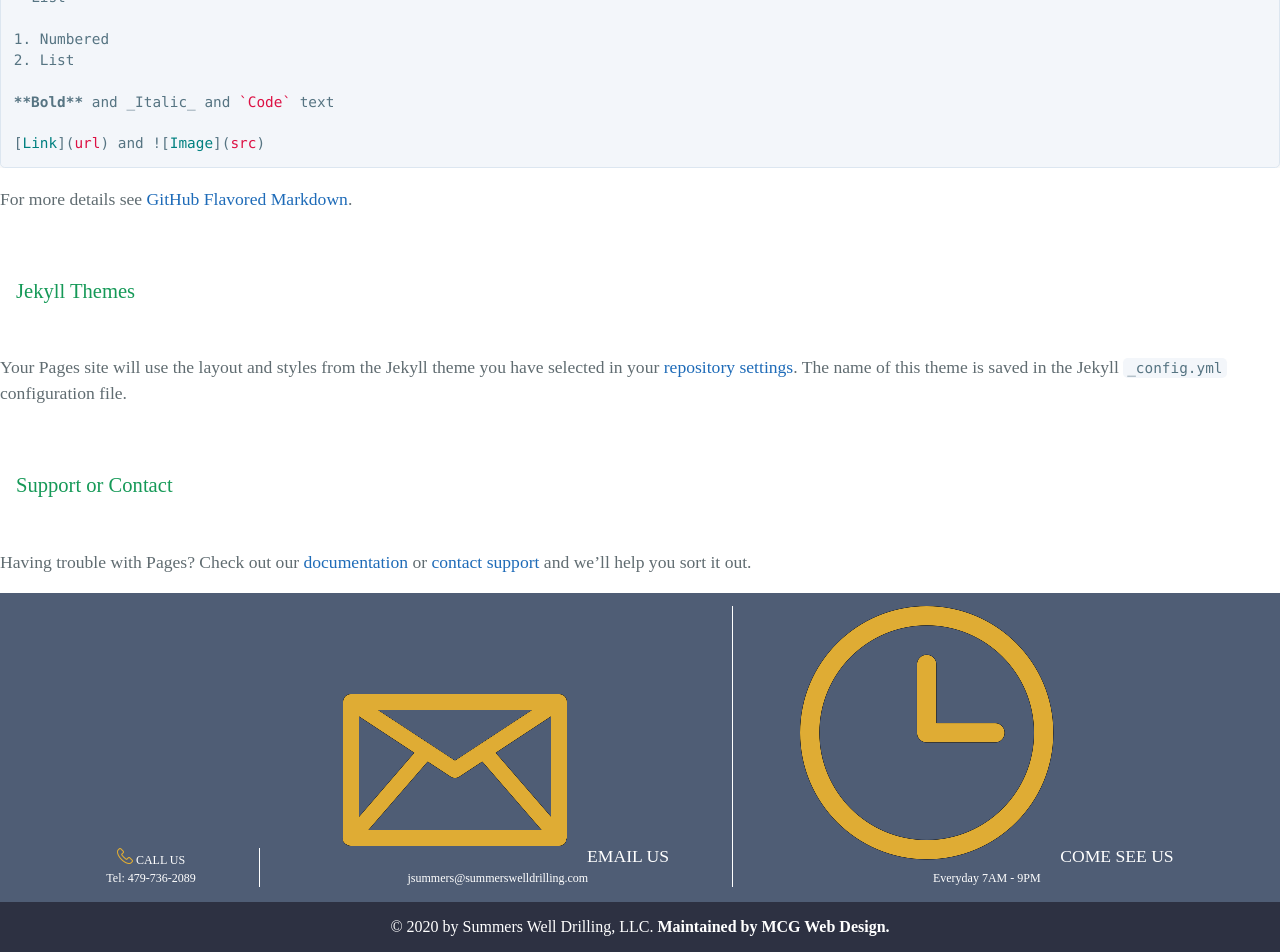
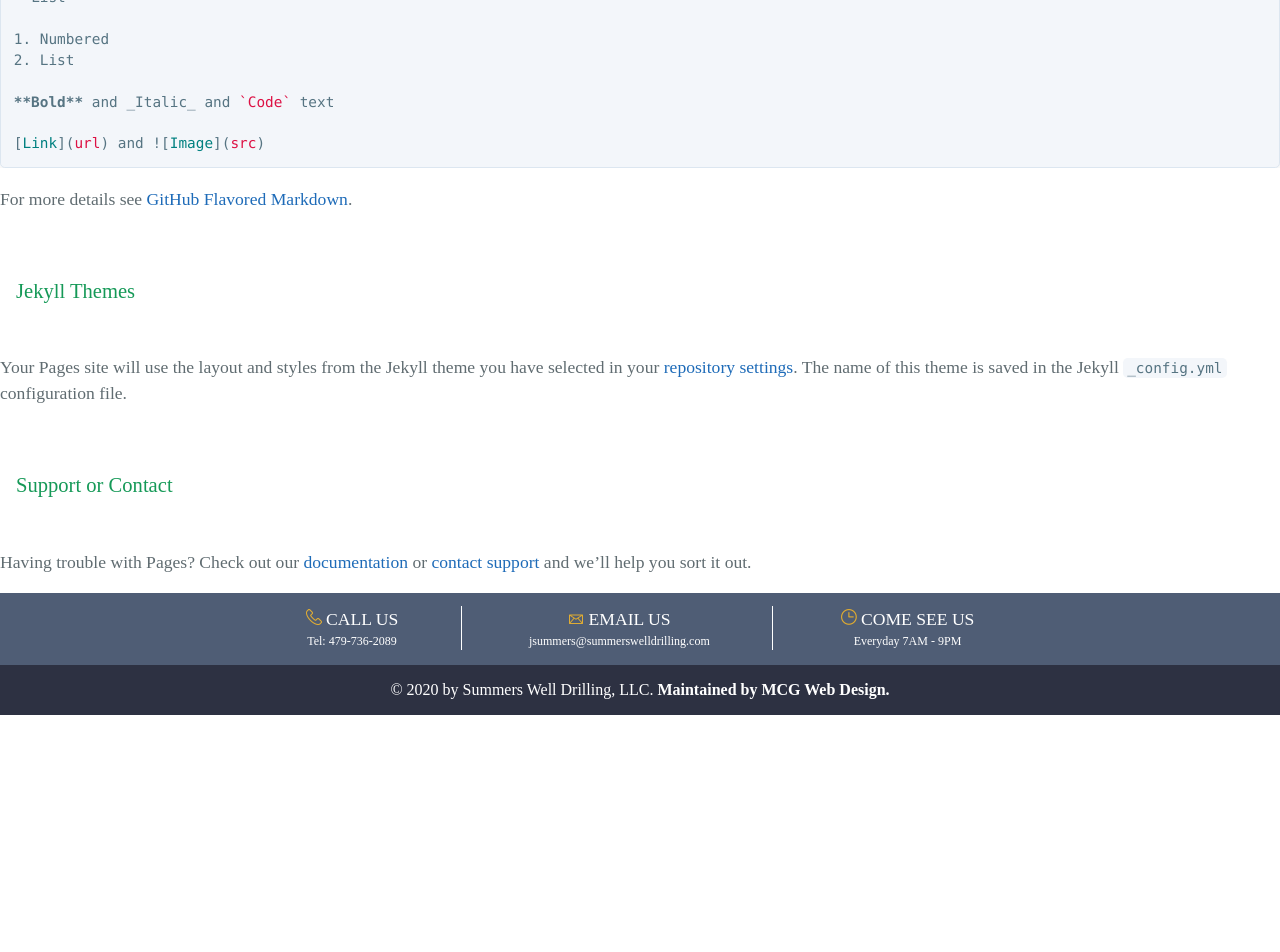
Before and after one commit to jamess999888/SummersDrilling, a Jekyll site: the page built from index.md, in a window 1280 px wide. Shown: the part 1248-2200 px from the top of the page. Built offline with Jekyll 4.4.1, drawn with Linux system fonts in a browser that asks for light colours; our own code applies the rules of GitHub Pages for plain Markdown files; after the commit the page ends 1963 px from its top, so only the background shows below that.

Commit message:
fixing styling for footer images

```diff
--- a/_layouts/default.html
+++ b/_layouts/default.html
@@ -78,10 +78,8 @@
 
       <footer class="contact-info-footer">
         <span class="contact-info-footer-item">
-          <span>
-            <img src="/SummersDrilling/images/phoneIcon.png">
-            CALL US
-          </span>
+          <img src="/SummersDrilling/images/phoneIcon.png">
+          CALL US
           <span>
             Tel: <a href="tel:479-736-2089">479-736-2089</a>
           </span>
--- a/css/style.css
+++ b/css/style.css
@@ -818,6 +818,6 @@ ul.topnav {
       text-decoration: none;
   }
 
-  .contact-info-footer span span img {
+  .contact-info-footer span img {
     height: 1rem;
   }
```
